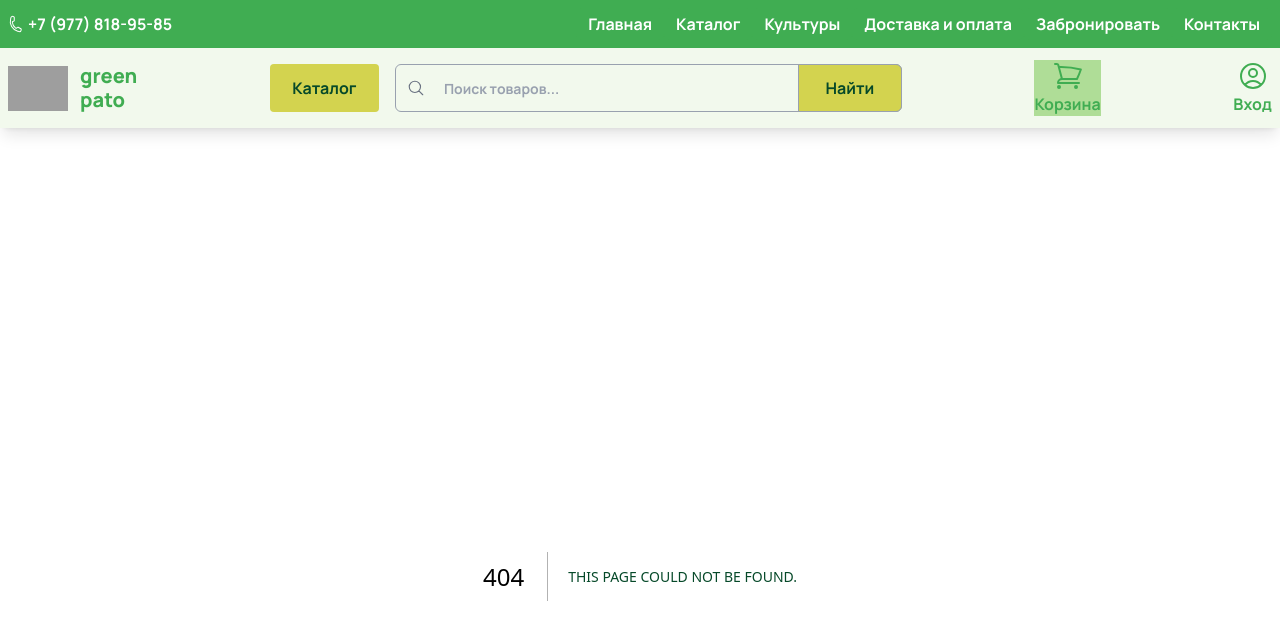
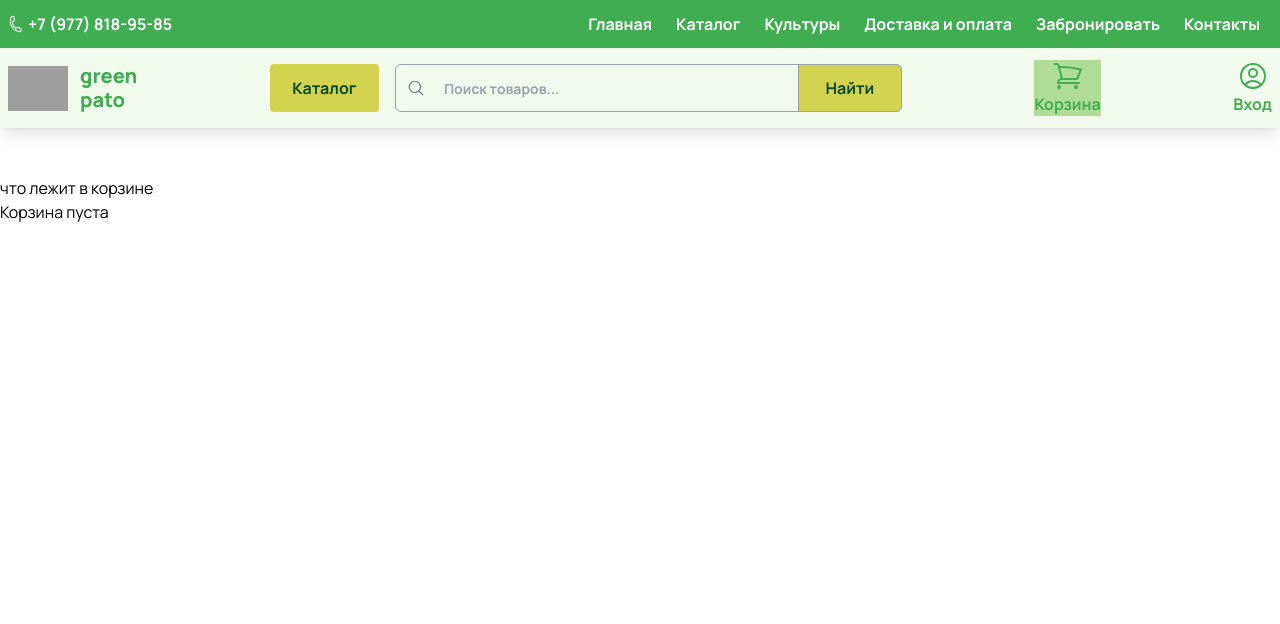
Before and after one commit to yuthala/gp-vps, a Next.js app: page /shopping-cart in a window 1280 px wide. Before the commit this address had no page. Shown: the top 624 px of the page. Built offline with nearby package versions, Linux system fonts and the light colour scheme; grey boxes are pictures that could not be loaded; a web font is replaced by a local one.

Commit message:
shoppingCart data

```diff
--- /dev/null
+++ b/app/shopping-cart/page.tsx
@@ -0,0 +1,9 @@
+import ShoppingCartComponent from '@/app/ui/shoppingCart/ShoppingCart';
+
+export default function ShoppingCartPage() {
+	return(
+		<div>
+			<ShoppingCartComponent />
+		</div>
+	)
+}
--- a/app/ui/productCard/ProductDetails.tsx
+++ b/app/ui/productCard/ProductDetails.tsx
@@ -1,5 +1,6 @@
 'use client';
 
+import { useState, useEffect } from 'react';
 import { useSearchParams } from 'next/navigation';
 import { ProductCard } from '../../lib/definitions';
 import PackageSelectorWithUrl from "@/app/ui/productCard/PackageSelector";
@@ -9,6 +10,8 @@ import Button from "../../ui/Button";
 import Pricing from "../../ui/Pricing";
 import Counter from "../counter/Counter";
 import TagList from '../TagList';
+import { ShoppingCart } from '../../lib/definitions';
+import { CartItem } from '../../lib/definitions';
 
 export default function ProductDetails({ data }: { data: ProductCard}) {
 	const searchParams = useSearchParams();
@@ -16,6 +19,35 @@ export default function ProductDetails({ data }: { data: ProductCard}) {
   const packageSize = data.packageSize.filter(packageSize => packageSize > 0)[Number(index)];
 
 	const qty = searchParams.get('qty');
+
+
+const createCartItem = (): CartItem => ({
+  imageSrc: data.imageSrc[0],
+  description: data.description,
+  packageSize: packageSize,
+  price: data.price * packageSize,
+  qty: Number(qty) || 1,
+  totalSum: data.price * packageSize * (Number(qty) || 1)
+})
+
+function createShoppingCart(cartItem: CartItem) {
+	const savedCartData = localStorage.getItem('cartKey');
+	if (savedCartData) {
+		const parsedCart: ShoppingCart = JSON.parse(savedCartData);
+		parsedCart.cartItems.push(cartItem);
+		localStorage.setItem('cartKey', JSON.stringify(parsedCart));
+
+	} else {
+			const shoppingCart:ShoppingCart = {
+				cartItems: []
+			}
+			if (typeof window !== 'undefined') {
+				localStorage.setItem('cartKey', JSON.stringify(shoppingCart));
+			}
+		}
+	}
+
+
 
 	return(
 		<div className="lg:w-1/2 p-8 flex flex-col">
@@ -56,11 +88,11 @@ export default function ProductDetails({ data }: { data: ProductCard}) {
 
 		{/* Кнопка Заказать и Counter */}
 		<div className="flex flex-col sm:flex-row items-center gap-4">
-			<Button backgroundColor="#40AD52" color="text-white" className="text-2xl uppercase font-extrabold px-16">
+			<Button onClick={() => createShoppingCart(createCartItem())} backgroundColor="#40AD52" color="text-white" className="text-2xl uppercase font-extrabold px-16">
 				В корзину
 			</Button>
 			<Counter
-			className="w-55 justify-evenly"
+				className="w-55 justify-evenly"
 				initialValue={Number(qty) || 1}
 				min={1}
 				max={10}
--- /dev/null
+++ b/app/ui/shoppingCart/ShoppingCart.tsx
@@ -0,0 +1,36 @@
+"use client";
+
+import { useState, useEffect } from "react";
+import type { CartItem } from "@/app/lib/definitions";
+
+export default function ShoppingCartComponent() {
+  const [shoppingCart, setShoppingCart] = useState<{cartItems: CartItem[]} | null>(null);
+
+  useEffect(() => {
+    // This only runs on the client after hydration
+    const cartData = localStorage.getItem("cartKey");
+    if (cartData) {
+      setShoppingCart(JSON.parse(cartData));
+    }
+  }, []); // Empty dependency array means this runs once after mount
+
+  console.log(shoppingCart);
+
+  return (
+    <>
+      <div>что лежит в корзине</div>
+      <div>
+        {shoppingCart?.cartItems && shoppingCart.cartItems.length > 0 ? (
+          shoppingCart.cartItems.map((item: CartItem, index: number) => (
+            <div key={index}>
+              <div>{item.description}</div>
+              <div>{item.imageSrc}</div>
+            </div>
+          ))
+        ) : (
+          <div>Корзина пуста</div>
+        )}
+      </div>
+    </>
+  );
+}
```
Also changed, not shown: app/lib/definitions.ts (+13 -0 lines).
